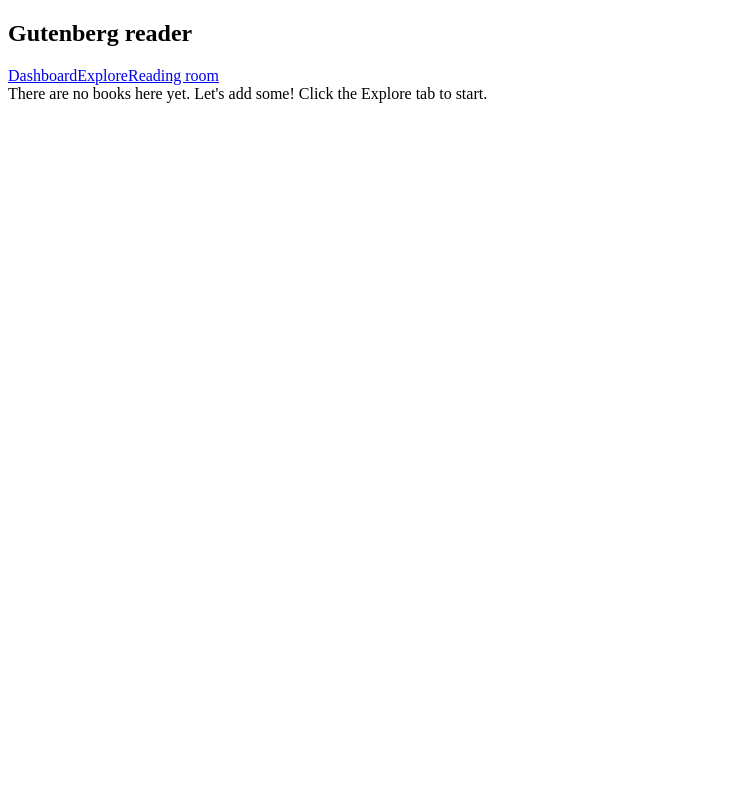
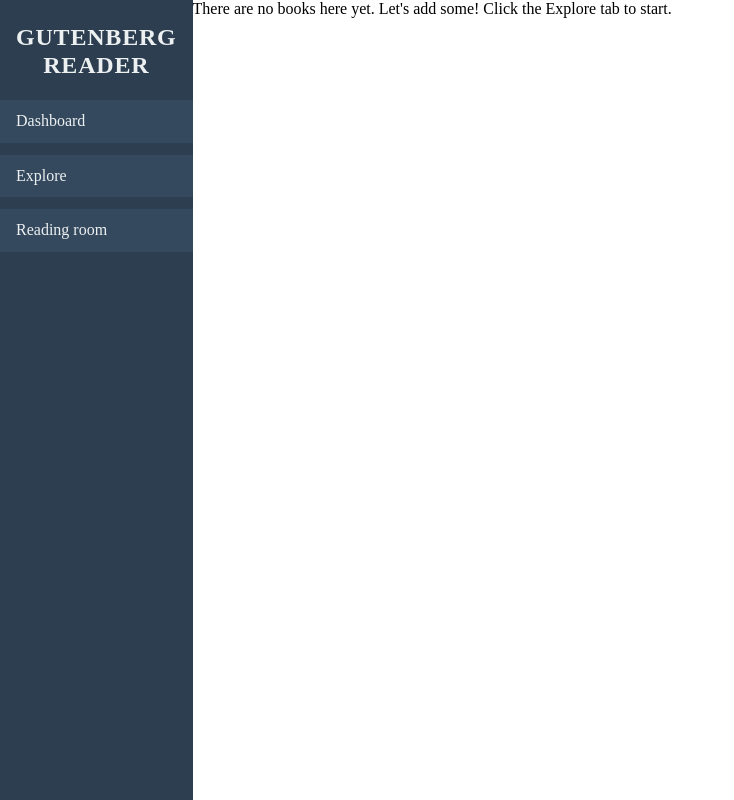
Before and after one commit to butteredptarmigan/butteredptarmigan.github.io, a React (Create React App) app: page / in a window 1280 px wide. Shown: the whole page, without its empty margins (0-734 px from the left). Built offline with nearby package versions, Linux system fonts and the light colour scheme.

Commit message:
Define stylistic theme for the app and general layout blocks

```diff
--- /dev/null
+++ b/src/App.scss
@@ -0,0 +1,53 @@
+@use 'styles/theme';
+@use 'styles/reset';
+
+@include theme.apply();
+
+.App {
+    display: flex;
+    flex-grow: 1;
+    justify-content: stretch;
+
+    .App-aside {
+        flex-basis: 12.5vw;
+        flex-shrink: 0;
+        background-color: var(--theme-darker);
+        color: var(--theme-lighter);
+
+        > header {
+            padding-right: 1rem;
+            padding-left: 1rem;
+        }
+
+        .App-title {
+            text-align: center;
+            font-size: 1.5em;
+            margin: 1.5rem 0 1.33rem;
+            text-transform: uppercase;
+            letter-spacing: 0.8px;
+        }
+
+        .App-nav {
+            a {
+                @include reset.link();
+
+                display: block;
+                padding: 0.75rem 1rem;
+                background-color: var(--theme-dark);
+
+                & + a {
+                    margin-top: 0.75rem;
+                }
+            }
+        }
+    }
+
+    .Tab {
+        flex-grow: 1;
+        background-color: var(--theme-lighter);
+
+        > * {
+            padding: 1rem;
+        }
+    }
+}
--- a/src/App.tsx
+++ b/src/App.tsx
@@ -1,12 +1,13 @@
 import { Link, Outlet } from 'react-router-dom';
+import './App.scss';
 
 const App = () => (
     <div className='App'>
-        <aside>
+        <aside className='App-aside'>
             <header>
                 <h1 className='App-title'>Gutenberg reader</h1>
             </header>
-            <nav>
+            <nav className='App-nav'>
                 <Link to='/'>Dashboard</Link>
                 <Link to='/explore'>Explore</Link>
                 <Link to='/room'>Reading room</Link>
--- /dev/null
+++ b/src/index.scss
@@ -0,0 +1,13 @@
+@import '~normalize.css';
+
+html,
+body {
+    min-height: 100vh;
+}
+
+body,
+#root {
+    display: flex;
+    flex-direction: column;
+    flex-grow: 1;
+}
--- a/src/index.tsx
+++ b/src/index.tsx
@@ -6,6 +6,7 @@ import Dashboard from './dashboard/Dashboard';
 import Explore from './explore/Explore';
 import ReadingRoom from './reading-room/ReadingRoom';
 import reportWebVitals from './reportWebVitals';
+import './index.scss';
 
 const AppRoutes = () => (
     <Routes>
--- /dev/null
+++ b/src/styles/_reset.scss
@@ -0,0 +1,29 @@
+@mixin paragraph() {
+    margin: 0;
+}
+
+@mixin heading() {
+    @include paragraph();
+}
+
+@mixin link() {
+    text-decoration: none;
+    color: inherit;
+}
+
+@mixin list() {
+    padding: 0;
+    list-style: none;
+}
+
+@mixin input() {
+    font-family: inherit;
+    border: none;
+    border-radius: 0;
+}
+
+@mixin button() {
+    @include input();
+    color: inherit;
+    font-size: inherit;
+}
--- /dev/null
+++ b/src/styles/_theme.scss
@@ -0,0 +1,13 @@
+$clouds: #ecf0f1;
+$silver: #bdc3c7;
+$wet-asphalt: #34495e;
+$midnight-blue: #2c3e50;
+
+@mixin apply() {
+    :root {
+        --theme-dark: #{$wet-asphalt};
+        --theme-darker: #{$midnight-blue};
+        --theme-light: #{$silver};
+        --theme-lighter: #{$clouds};
+    }
+}
```
